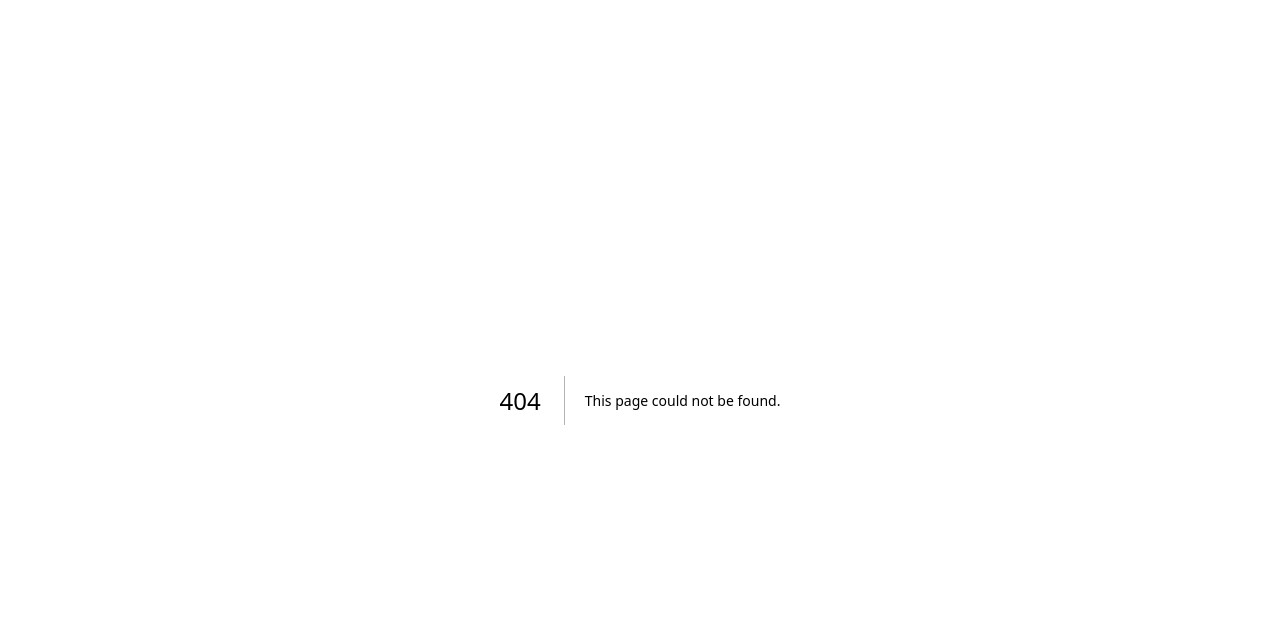
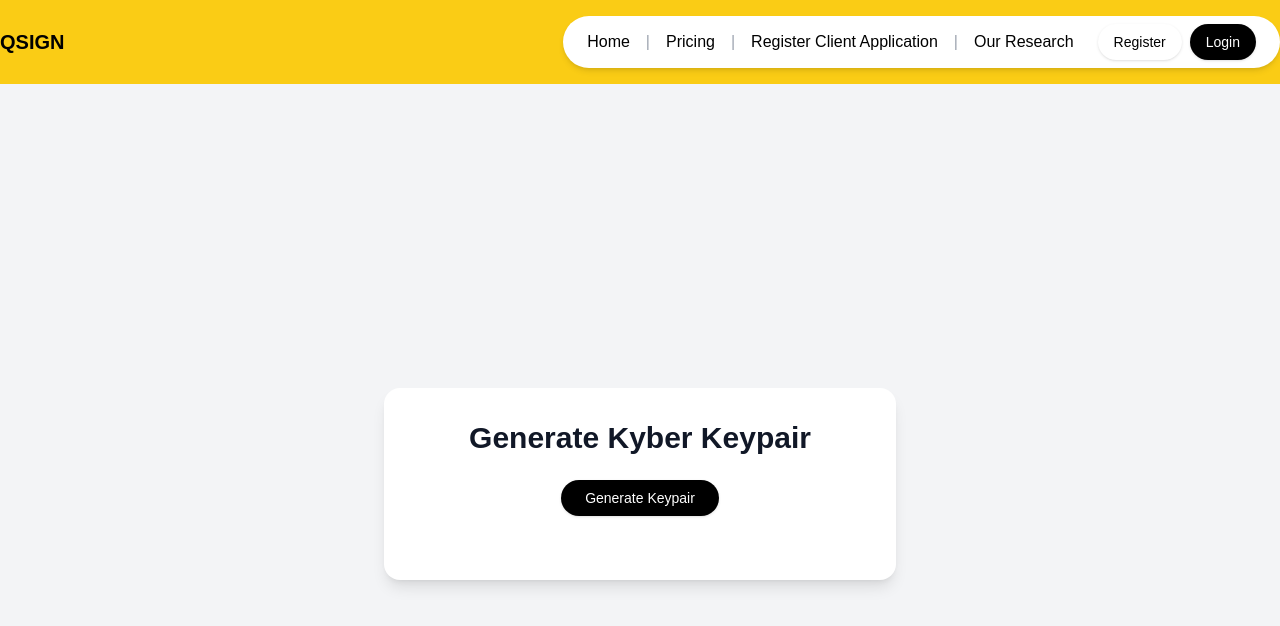
Before and after one commit to IT21112546/QuantumSign, a Next.js app: page /gen-keypair in a window 1280 px wide. Before the commit this address had no page. Shown: the top 626 px of the page. Built offline with nearby package versions, Linux system fonts and the light colour scheme; no server answers.

Commit message:
feat: added keygen functions/page

```diff
--- /dev/null
+++ b/app/components/GenKeypair.tsx
@@ -0,0 +1,126 @@
+'use client'
+
+import { useState } from "react";
+import { Button } from "@/components/ui/button"; // Assuming you're using ShadCN's Button
+import { Input } from "@/components/ui/input"; // ShadCN Input component
+import { Label } from "@/components/ui/label"; // ShadCN Label component
+import { ClipboardIcon, ArrowDownTrayIcon } from "@heroicons/react/24/outline"; // Icons for copy and download
+
+export default function GenerateKeypair() {
+  const [publicKey, setPublicKey] = useState("");
+  const [privateKey, setPrivateKey] = useState("");
+  const [error, setError] = useState("");
+
+  const API_HOST = process.env.NEXT_PUBLIC_API_HOST || "localhost:8000";
+
+  const handleGenerateKeypair = async () => {
+    setError(""); // Reset the error before the request
+    try {
+      const response = await fetch(`http://${API_HOST}/generate/kyber`);
+      if (!response.ok) {
+        throw new Error(`API error: ${response.status}`);
+      }
+
+      const data = await response.json();
+      setPublicKey(data.publicKey);
+      setPrivateKey(data.privateKey);
+    } catch (err) {
+      console.error(err);
+      setError("Failed to generate keypair. Please try again.");
+    }
+  };
+
+  const handleCopyToClipboard = (text: string) => {
+    navigator.clipboard.writeText(text);
+  };
+
+  const handleDownload = (text: string, filename: string) => {
+    const element = document.createElement("a");
+    const file = new Blob([text], { type: "text/plain" });
+    element.href = URL.createObjectURL(file);
+    element.download = filename;
+    document.body.appendChild(element); // Required for this to work in FireFox
+    element.click();
+  };
+
+  return (
+    <div className="min-h-screen flex items-center justify-center bg-gray-100">
+      <div className="bg-white p-8 rounded-2xl shadow-lg w-full max-w-lg">
+        <h2 className="text-3xl font-bold mb-6 text-gray-900 text-center">Generate Kyber Keypair</h2>
+
+        {/* Error Display */}
+        {error && (
+          <div className="bg-red-100 text-red-600 p-4 rounded-md mb-6">
+            {error}
+          </div>
+        )}
+
+        <div className="text-center mb-8">
+          <Button className="bg-black text-white px-6 py-3 rounded-full hover:bg-gray-900 transition-all" onClick={handleGenerateKeypair}>
+            Generate Keypair
+          </Button>
+        </div>
+
+        {/* Public Key Display */}
+        {publicKey && (
+          <div className="mb-6">
+            <Label htmlFor="publicKey" className="block text-lg font-semibold text-gray-700 mb-2">
+              Public Key
+            </Label>
+            <div className="flex items-center">
+              <Input
+                id="publicKey"
+                type="text"
+                value={publicKey}
+                readOnly
+                className="w-full p-3 border border-gray-300 rounded-lg bg-gray-50"
+              />
+              <Button
+                className="ml-2 p-2 bg-gray-200 hover:bg-gray-300 rounded-lg"
+                onClick={() => handleCopyToClipboard(publicKey)}
+              >
+                <ClipboardIcon className="h-5 w-5 text-gray-600" />
+              </Button>
+              <Button
+                className="ml-2 p-2 bg-gray-200 hover:bg-gray-300 rounded-lg"
+                onClick={() => handleDownload(publicKey, "id_kyber.pub")}
+              >
+                <ArrowDownTrayIcon className="h-5 w-5 text-gray-600" />
+              </Button>
+            </div>
+          </div>
+        )}
+
+        {/* Private Key Display */}
+        {privateKey && (
+          <div className="mb-6">
+            <Label htmlFor="privateKey" className="block text-lg font-semibold text-gray-700 mb-2">
+              Private Key
+            </Label>
+            <div className="flex items-center">
+              <Input
+                id="privateKey"
+                type="text"
+                value={privateKey}
+                readOnly
+                className="w-full p-3 border border-gray-300 rounded-lg bg-gray-50"
+              />
+              <Button
+                className="ml-2 p-2 bg-gray-200 hover:bg-gray-300 rounded-lg"
+                onClick={() => handleCopyToClipboard(privateKey)}
+              >
+                <ClipboardIcon className="h-5 w-5 text-gray-600" />
+              </Button>
+              <Button
+                className="ml-2 p-2 bg-gray-200 hover:bg-gray-300 rounded-lg"
+                onClick={() => handleDownload(privateKey, "id_kyber")}
+              >
+                <ArrowDownTrayIcon className="h-5 w-5 text-gray-600" />
+              </Button>
+            </div>
+          </div>
+        )}
+      </div>
+    </div>
+  );
+}
--- /dev/null
+++ b/app/gen-keypair/page.tsx
@@ -0,0 +1,15 @@
+import React from 'react'
+
+import NavBar from '../components/NavBar'
+import GenKeypair from '../components/GenKeypair'
+
+const page = () => {
+  return (
+		<div>
+			<NavBar />
+			<GenKeypair />
+		</div>
+  )
+}
+
+export default page
```
